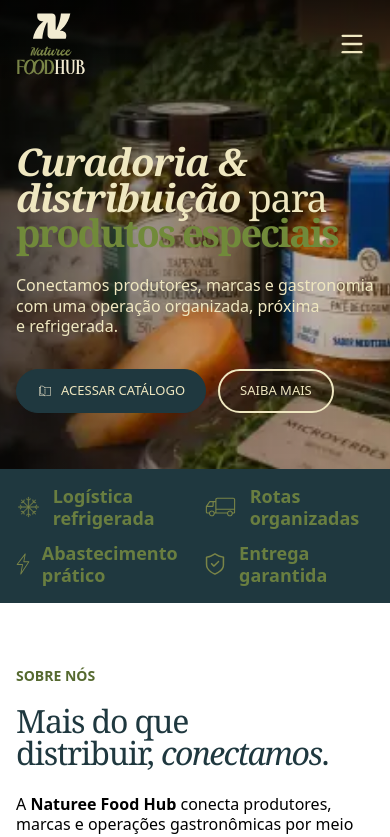
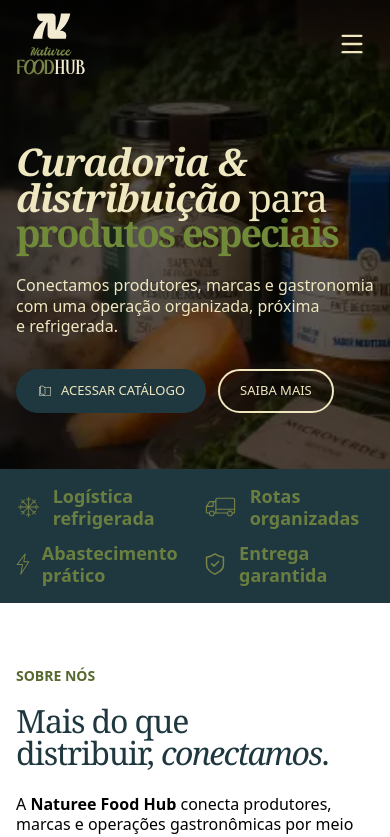
Before and after one commit to joao-pedrogomes/naturee, a React (Vite) app: page / in a window 390 px wide. Shown: the top 837 px of the page. Built offline with nearby package versions, Linux system fonts and the light colour scheme.

Commit message:
fix: stronger hero overlay on mobile

```diff
--- a/src/pages/Home.tsx
+++ b/src/pages/Home.tsx
@@ -29,7 +29,7 @@ function Home() {
 
       <section className="relative isolate overflow-hidden bg-teal text-sand lg:h-[calc(949*var(--u))]">
         <Picture image={page.hero.image} priority className="absolute inset-0 -z-10 h-full w-full object-cover object-[70%_center] lg:object-[43%_center]" />
-        <div className="absolute inset-0 -z-10 bg-linear-to-r from-black/45 via-black/15 to-transparent lg:hidden" aria-hidden="true" />
+        <div className="absolute inset-0 -z-10 bg-black/55 lg:hidden" aria-hidden="true" />
         <Container className="pt-36 pb-14 lg:pt-[calc(336*var(--u))] lg:pb-0">
           <div className="max-w-[24rem] lg:max-w-none">
             <Heading
```
